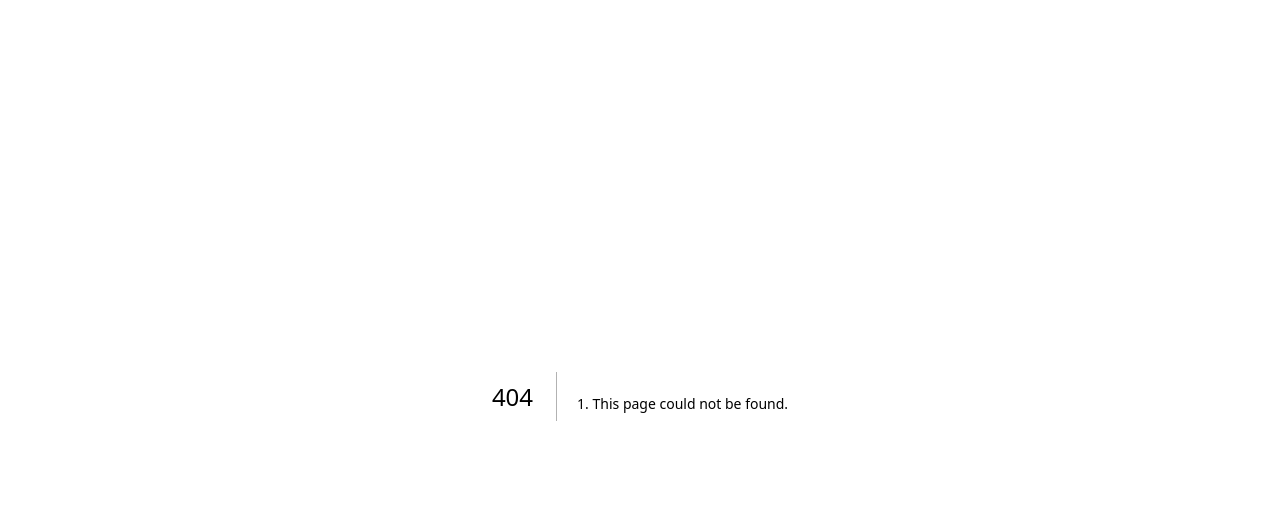
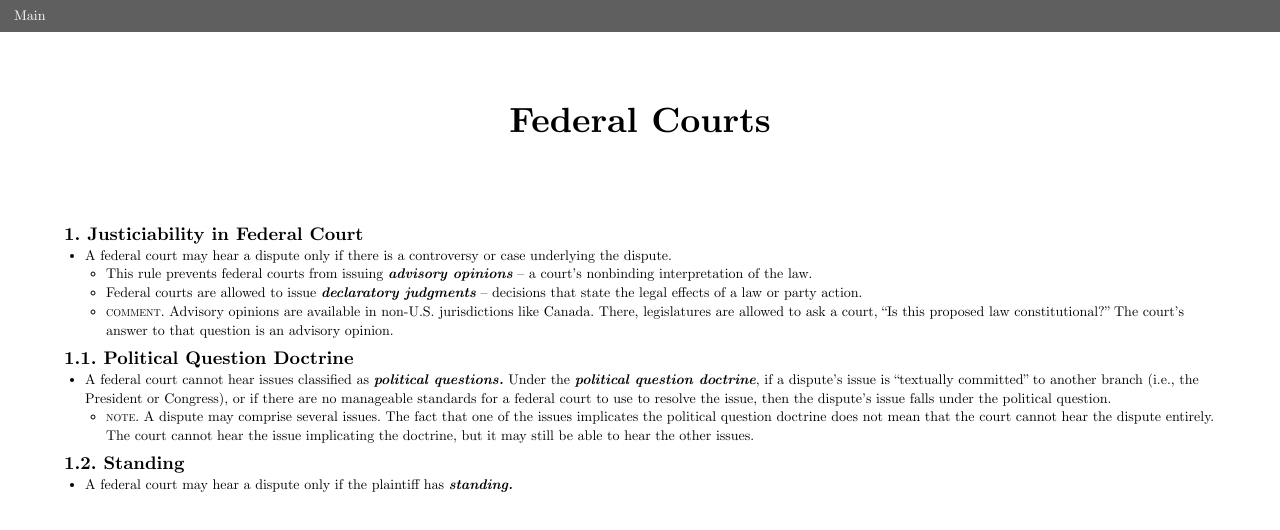
Before and after one commit to ketiboldiais/amici, a Next.js app: page /outlines/federal-courts in a window 1280 px wide. Before the commit this address had no page. Shown: the top 530 px of the page. Built offline with nearby package versions, Linux system fonts and the light colour scheme.

Commit message:
stat federal courts

```diff
--- a/src/app/constitutional-law/page.mdx
+++ /dev/null
@@ -1 +0,0 @@
-# Constitutional Law
--- a/src/app/contracts/page.mdx
+++ b/src/app/outlines/contracts/page.mdx
@@ -1,4 +1,4 @@
-import MdxLayout from '../components/mdx-layout';
+import MdxLayout from '../../components/mdx-layout';
 
 # Contracts
 ## Applicable Law
--- /dev/null
+++ b/src/app/outlines/federal-courts/page.mdx
@@ -0,0 +1,22 @@
+import MdxLayout from '../../components/mdx-layout';
+
+# Federal Courts
+## Justiciability in Federal Court
+- A federal court may hear a dispute only if there is a controversy or case underlying the dispute.
+	- This rule prevents federal courts from issuing **_advisory opinions_** – a court’s nonbinding interpretation of the law.
+	- Federal courts are allowed to issue **_declaratory judgments_** – decisions that state the legal effects of a law or party action.
+	- __~comment~__. Advisory opinions are available in non-U.S. jurisdictions like Canada. There, legislatures are allowed to ask a court, “Is this proposed law constitutional?” The court’s answer to that question is an advisory opinion.
+
+### Political Question Doctrine
+- A federal court cannot hear issues classified as **_political questions._** Under the **_political question doctrine_**, if a dispute’s issue is “textually committed” to another branch (i.e., the President or Congress), or if there are no manageable standards for a federal court to use to resolve the issue, then the dispute’s issue falls under the political question.
+	- __~note~__. A dispute may comprise several issues. The fact that one of the issues implicates the political question doctrine does not mean that the court cannot hear the dispute entirely. The court cannot hear the issue implicating the doctrine, but it may still be able to hear the other issues.
+
+### Standing
+- A federal court may hear a dispute only if the plaintiff has **_standing._**
+
+
+
+
+export default function MDXPage({children})  {
+	return <MdxLayout>{children}</MdxLayout>
+}
```
Also changed, not shown: src/app/outlines/constitutional-law/page.mdx (added, +9 -0 lines), src/app/page.tsx (+5 -4 lines).
